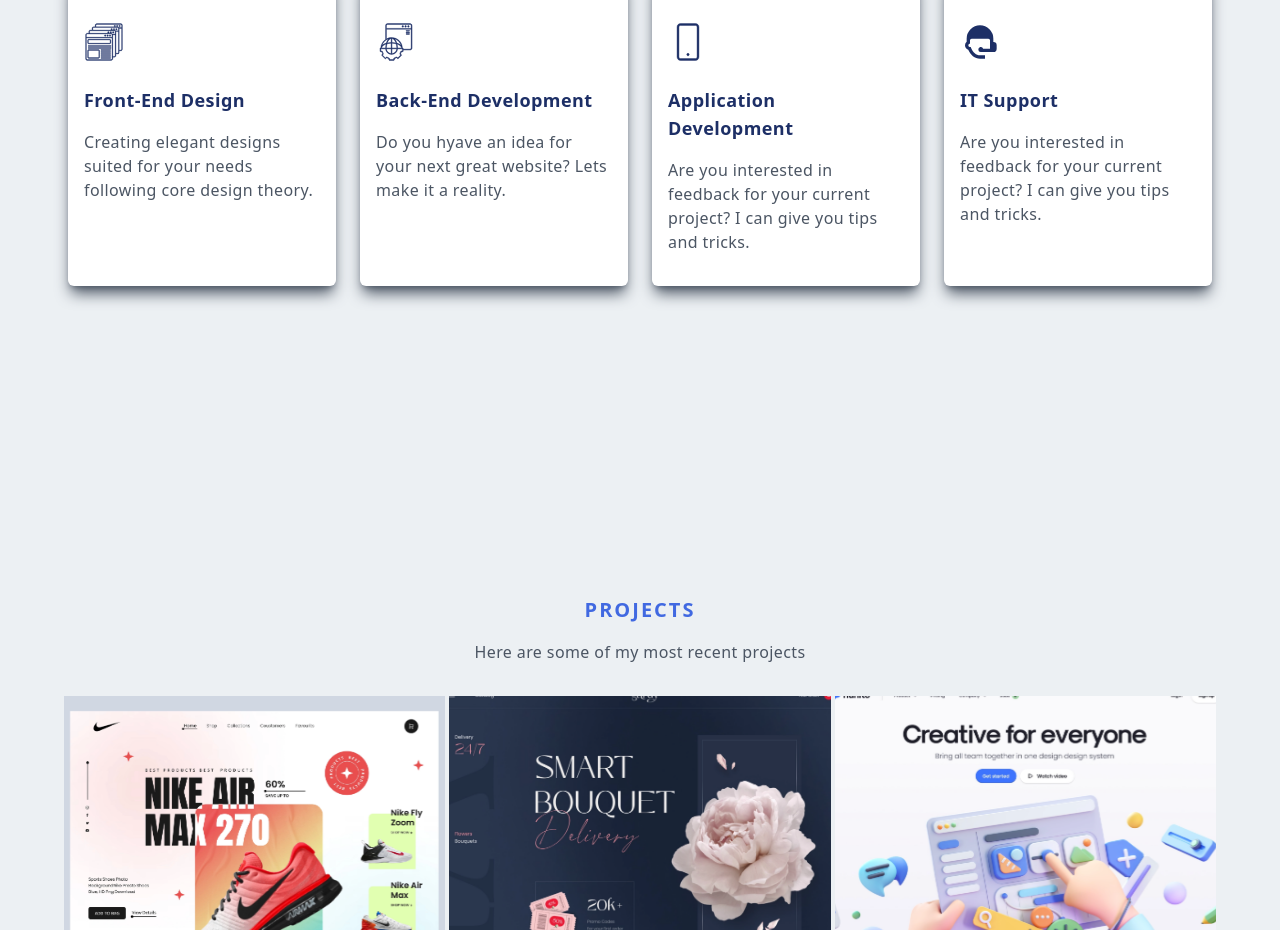
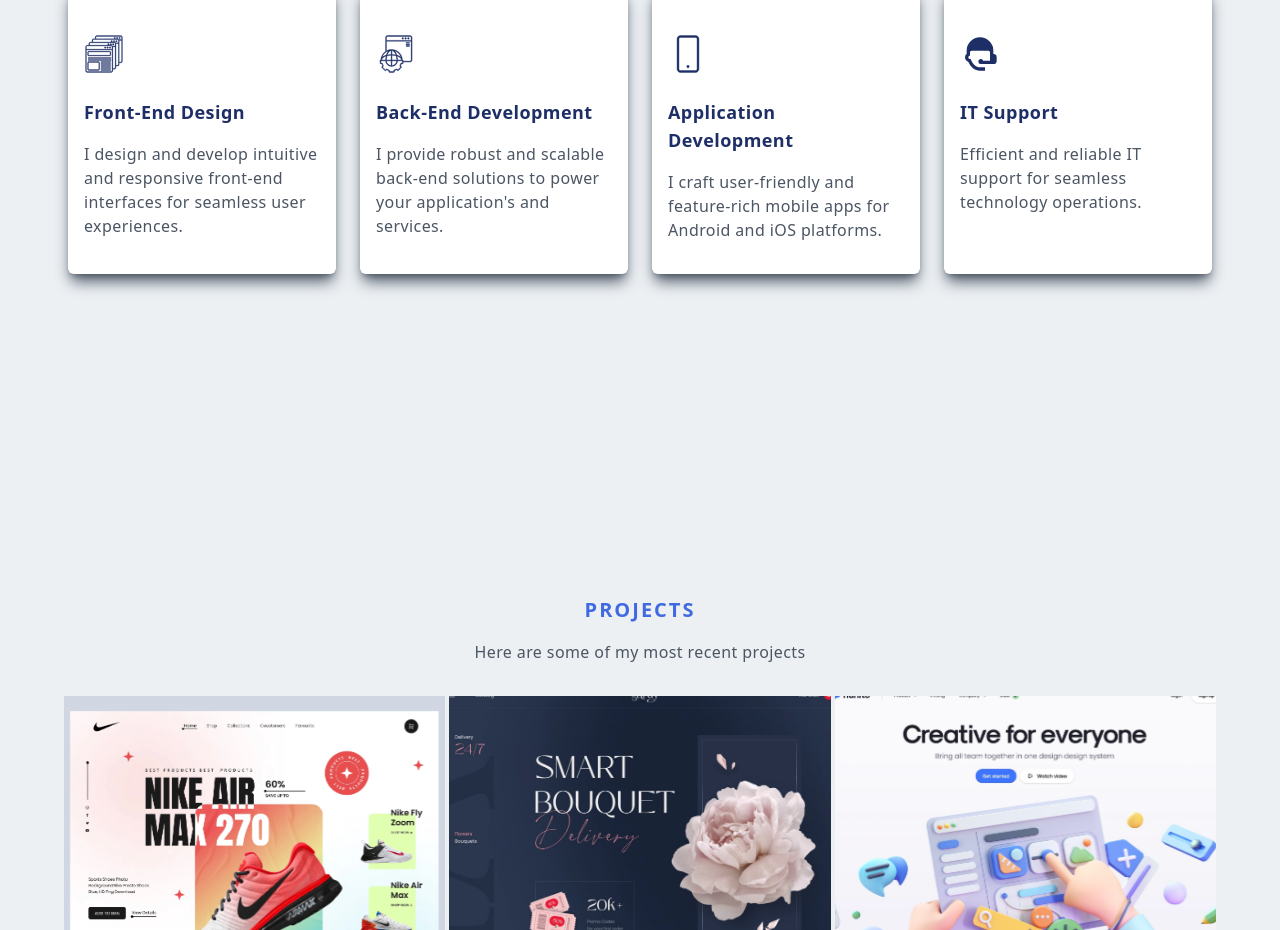
Before and after one commit to naicfc/portfolio, a Next.js app: page / in a window 1280 px wide. Shown: the part 1900-2830 px from the top of the page. Built offline with nearby package versions, Linux system fonts and the light colour scheme.

Commit message:
edited services desceiption texts

```diff
--- a/components/Services.jsx
+++ b/components/Services.jsx
@@ -19,22 +19,22 @@ const Services = () => {
         <div className="grid md:grid-cols-2 lg:grid-cols-4 gap-6 p-8">
           <ServiceItem
             image={front}
-            description="Creating elegant designs suited for your needs following core design theory."
+            description="I design and develop intuitive and responsive front-end interfaces for seamless user experiences."
             title="Front-End Design"
           />
           <ServiceItem
             image={back}
-            description="Do you hyave an idea for your next great website? Lets make it a reality."
+            description="I provide robust and scalable back-end solutions to power your application's and services."
             title="Back-End Development"
           />
           <ServiceItem
             image={mobile}
-            description="Are you interested in feedback for your current project? I can give you tips and tricks."
+            description="I craft user-friendly and feature-rich mobile apps for Android and iOS platforms."
             title="Application Development"
           />
           <ServiceItem
             image={support}
-            description="Are you interested in feedback for your current project? I can give you tips and tricks."
+            description="Efficient and reliable IT support for seamless technology operations."
             title="IT Support"
           />
         </div>
```
